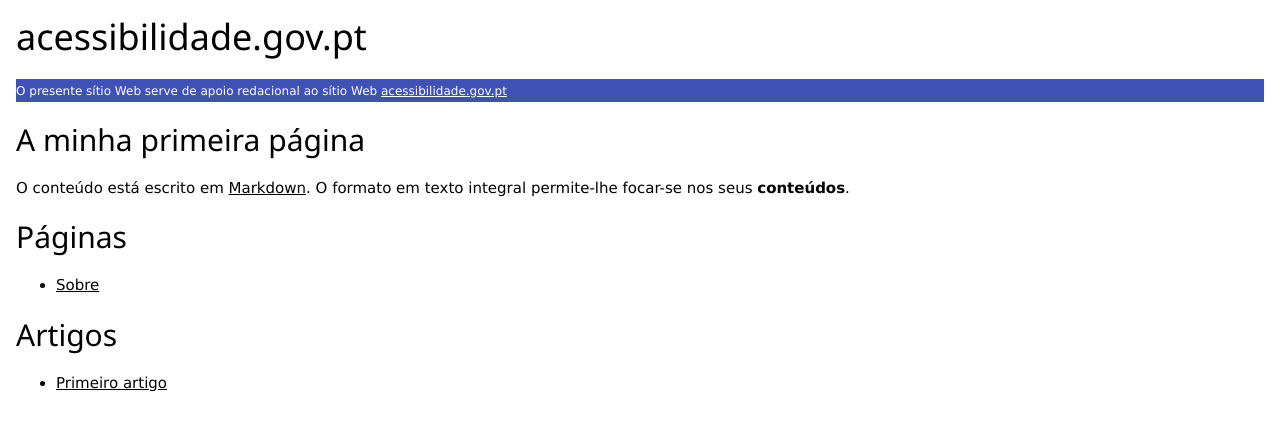
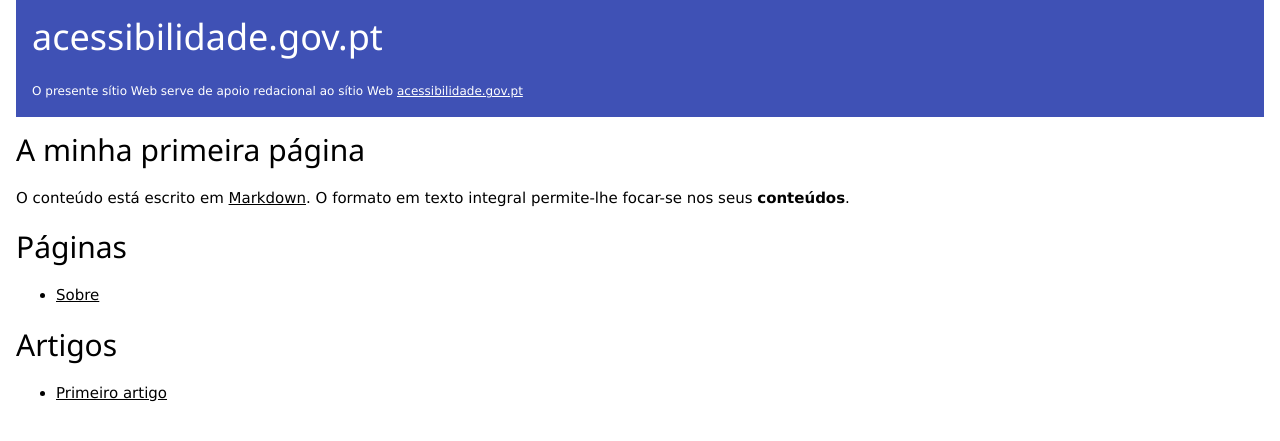
Before and after one commit to jorgeponto/www-a11y, a Jekyll site: the page built from index.md, in a window 1280 px wide. Shown: the top 441 px of the page. Built offline with Jekyll 4.4.1, drawn with Linux system fonts in a browser that asks for light colours.

Commit message:
Update default.html

```diff
--- a/_layouts/default.html
+++ b/_layouts/default.html
@@ -4,11 +4,15 @@
   <div class="w3-container">
     <header>
     	{% if page.url == "/" %}
-    		<h1>acessibilidade.gov.pt</h1>
-    		<p class="w3-indigo"><small>O presente sítio Web serve de apoio redacional ao sítio Web <a href="http://www.acessibilidade.gov.pt">acessibilidade.gov.pt</a></small></p>
+    		<div class="w3-container w3-indigo">
+          <h1>acessibilidade.gov.pt</h1>
+    		  <p><small>O presente sítio Web serve de apoio redacional ao sítio Web <a href="http://www.acessibilidade.gov.pt">acessibilidade.gov.pt</a></small></p>
+        </div>
     	{% endif %}
     	{% if page.url != "/" %}
-    		<p><a href="/www-a11y/index" title="ir para a primeira página" rel="home">acessibilidade.gov.pt</a></p>
+    		<div class="w3-container w3-indigo">
+          <p><a href="/www-a11y/index" title="ir para a primeira página" rel="home">acessibilidade.gov.pt</a></p>
+        </div>
     	{% endif %}
     </header>
     <main id="main">
```
